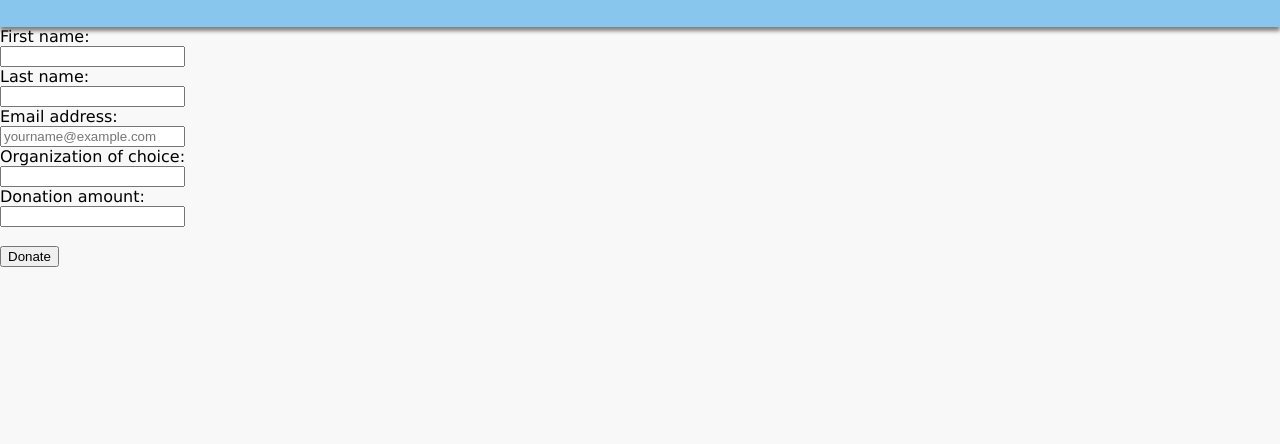
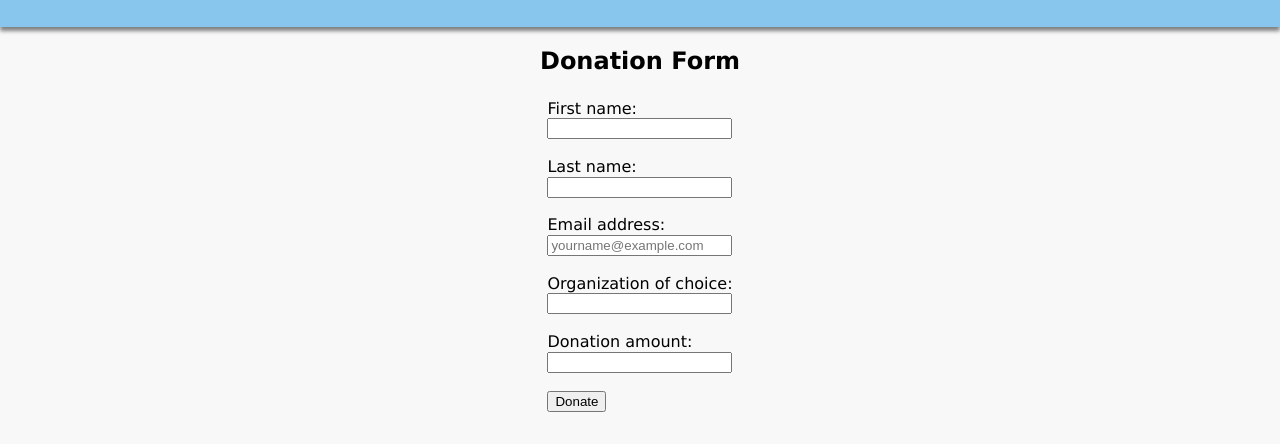
Before and after one commit to lucylee-412/collab-workshop, a plain HTML site: page donate.html in a window 1280 px wide. Shown: the part 134-578 px from the top of the page. Drawn offline with Linux system fonts and the light colour scheme.

Commit message:
Title and create div for form to be styled

```diff
--- a/donate.html
+++ b/donate.html
@@ -25,15 +25,17 @@
       </nav>
     </header>
 
+    <h2>Donation Form</h2>
+    <div id="application">
       <form name=donationForm onsubmit="return validateForm()" method="post">
         <label for="fname">First name:</label><br>
-      <input type="text" id="fname" name="fname"><br>
+        <input type="text" id="fname" name="fname"><br><br>
 
         <label for="lname">Last name:</label><br>
-      <input type="text" id="lname" name="lname"><br>
+        <input type="text" id="lname" name="lname"><br><br>
 
         <label for="email">Email address:</label><br>
-      <input type="email" placeholder="yourname@example.com"><br>
+        <input type="email" placeholder="yourname@example.com"><br><br>
 
         <label for="email">Organization of choice:</label><br>
         <input list="organizations">
@@ -43,13 +45,14 @@
           <option value="Organization 3">
           <option value="Organization 4">
           <option value="Organization 5">
-      </datalist><br>
+        </datalist><br><br>
 
         <label for="donation">Donation amount:</label><br>
         <input type="text" id="donation" name="donation"><br><br>
 
         <input type="submit" value="Donate">
       </form>
+    </div>
 
     <script src="js/script.js"></script>
   </body>
```
Lines whose indentation alone changed are shown as unchanged.
